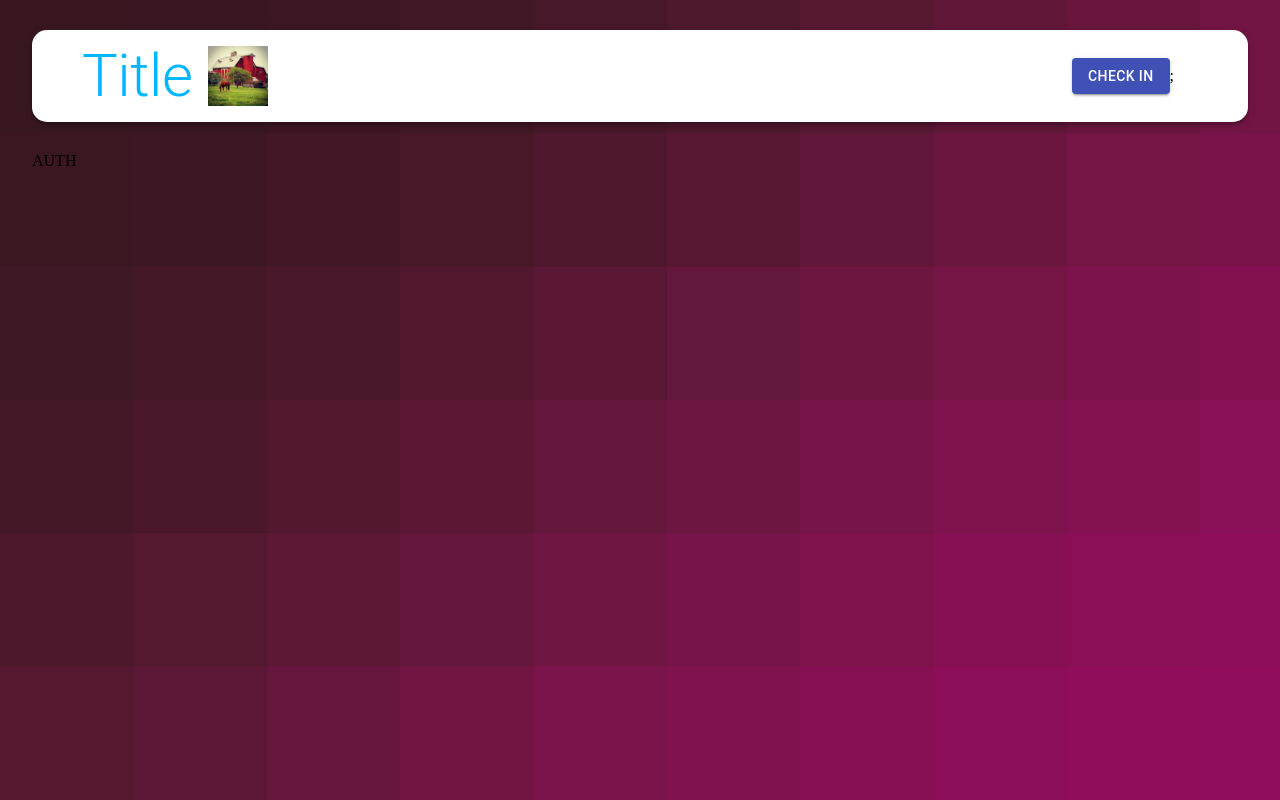
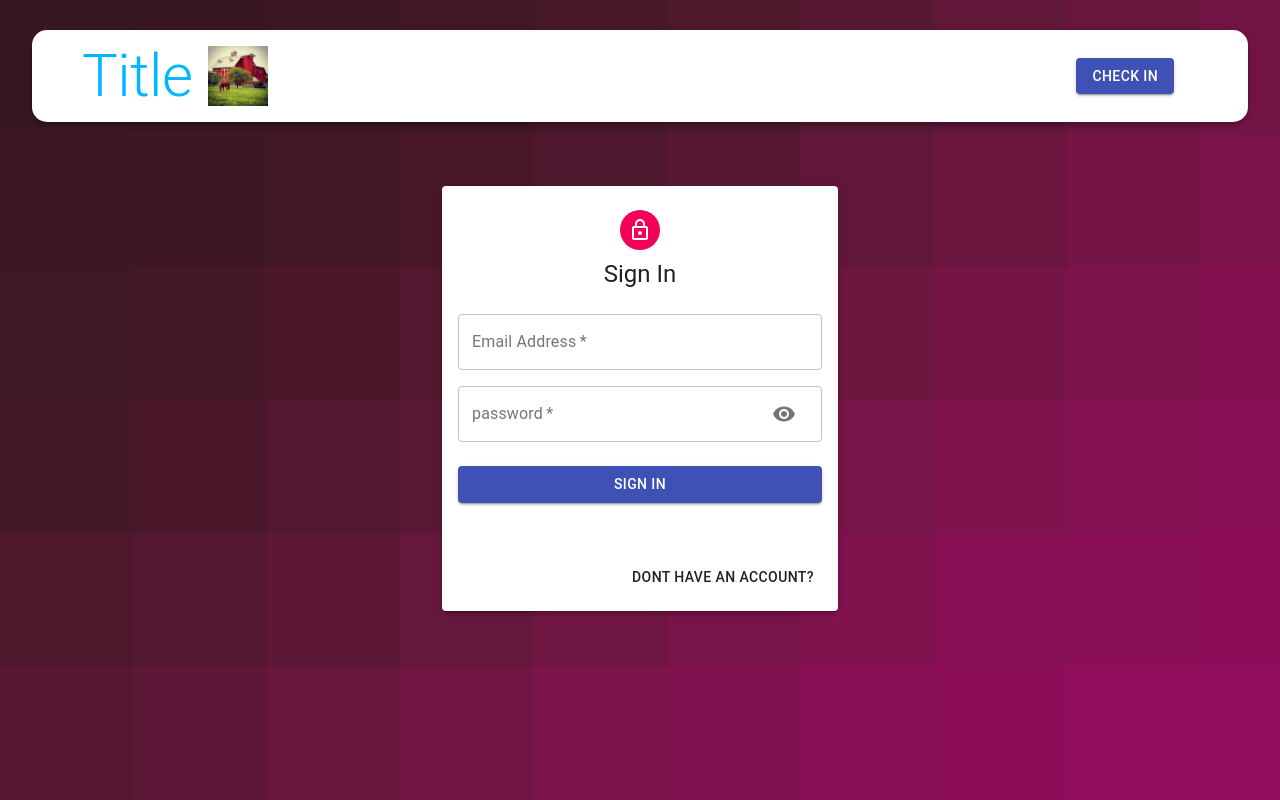
Before and after one commit to TAFlowersIII/NostalgicVIdeoPasture, a React (Create React App) app in the folder client/: page /auth in a window 1280 px wide. Built offline with nearby package versions, Linux system fonts and the light colour scheme.

Commit message:
successfully created login for components/Auth.js, including Google login

```diff
--- a/client/package.json
+++ b/client/package.json
@@ -7,10 +7,13 @@
     "@material-ui/core": "^4.12.4",
     "@material-ui/icons": "^4.9.1",
     "@material-ui/lab": "^4.0.0-alpha.58",
+    "@react-oauth/google": "^0.6.1",
     "@testing-library/jest-dom": "^4.2.4",
     "@testing-library/react": "^9.3.2",
     "@testing-library/user-event": "^7.1.2",
     "axios": "^0.19.2",
+    "dotenv": "^16.0.3",
+    "jsonwebtoken": "^9.0.0",
     "jwt-decode": "^3.1.2",
     "material-ui-chip-input": "^1.1.0",
     "moment": "^2.27.0",
--- a/client/src/App.js
+++ b/client/src/App.js
@@ -5,9 +5,13 @@ import { BrowserRouter, Switch, Route } from 'react-router-dom';
 import Navbar from './components/Navbar/Navbar.js';
 import Home from './components/Home/Home.js';
 import Auth from './components/Auth/Auth.js';
+import { GoogleOAuthProvider } from '@react-oauth/google';
 
+import dotenv from 'dotenv';
+dotenv.config();
 
 const App = () => (
+     <GoogleOAuthProvider clientId='118715344793-lnu3ejuokk1cuclmmckacifng783c2q6.apps.googleusercontent.com'>
      <BrowserRouter>
           <Container maxWidth='lg'>
                <Navbar />
@@ -17,6 +21,7 @@ const App = () => (
                </Switch>
           </Container>
      </BrowserRouter>
+     </GoogleOAuthProvider>
      );
 
 export default App;
--- a/client/src/components/Auth/Auth.js
+++ b/client/src/components/Auth/Auth.js
@@ -1,13 +1,104 @@
-import React from 'react';
+import React, {useState } from 'react';
+import { Avatar, Button, Paper, Grid, Typography, Container } from '@material-ui/core';
+import { useHistory } from 'react-router-dom';
+import { useDispatch } from 'react-redux';
+import jwt_decode from 'jwt-decode';
+import { GoogleLogin } from '@react-oauth/google';
+
+import Icon from './icon.js';
+import LockOutlinedIcon from '@material-ui/icons/LockOutlined';
+
+import useStyles from './styles.js';
+import Input from './Input.js';
 
 const Auth = () => {
+     const classes = useStyles();
+     const [showPassword, setShowPassword] = useState(false);
+     const [isSignUp, setIsSignUp] = useState(false);
+     const dispatch = useDispatch();
+     const history = useHistory();
+     const handleShowPassword = () => setShowPassword((prevShowPassword) => !prevShowPassword);
+     const handleSubmit = () => {
 
-     const state = null;
+     }
+     const handleChange = () => {
+
+     }
+     const switchMode = () => {
+          setIsSignUp((prevIsSignUp) => !prevIsSignUp);
+          handleShowPassword(false);
+     };
+
+     const googleSuccess = async (res) => {
+          console.log(res);
+          const result = jwt_decode(res?.credential);
+          console.log(result);
+
+          try {
+               dispatch({ type: 'AUTH', data: {result}});
+               history.push('/');
+          } catch (error) {
+               console.log(error);
+          }
+     }
+
+     const googleFailure = (error) => {
+          console.log('Google Sign In request returned an error. Try again');
+          console.log(error);
+     }
 
      return (
-          <div>
-               AUTH
-          </div>
+          <Container component="main" maxWidth="xs">
+               <Paper className={classes.paper} elevation={3}>
+                    <Avatar className={classes.avatar}>
+                         <LockOutlinedIcon />
+                    </Avatar>
+                    <Typography variant="h5">{isSignUp ? 'Sign Up' : 'Sign In'}</Typography>
+                    <form className={classes.form} onSubmit={handleSubmit}>
+                         <Grid container spacing={2}>
+                              {
+                                   isSignUp && (
+                                        <>
+                                                  <Input name="firstName" label="firstName" handleChange={handleChange} autoFocus half />
+                                                  <Input name="firstName" label="firstName" handleChange={handleChange} half />
+                                        </>
+                                   )}
+                                   <Input name="email" label="Email Address" handleChange={handleChange}  type="email"/>
+                                   <Input name="password" label='password' handleChange={handleChange} type={showPassword ? 'text' : 'password'} handleShowPassword={handleShowPassword} />
+                                   { isSignUp && <Input name='confirmPassword' label='Repeat Password' handleChange={handleChange} type='password' />}
+                         </Grid>
+                         <Button type='submit' fullWidth variant='contained' color='primary' className={ classes.submit }>
+                              { isSignUp ? 'Sign Up' : 'Sign In' }
+                         </Button>
+                         <GoogleLogin
+                              // clientId="118715344793-lnu3ejuokk1cuclmmckacifng783c2q6.apps.googleusercontent.com"
+                              render={(renderProps) => (
+                                   <Button
+                                        className={classes.googleButton}
+                                        color='primary'
+                                        fullWidth
+                                        onClick={renderProps.onClick}
+                                        disabled={renderProps.disabled}
+                                        startIcon={ <Icon /> }
+                                        variant='contained'
+                                        >
+                                             Sign In With Google
+                                        </Button>
+                              )}
+                              onSuccess={googleSuccess}
+                              onFailure={googleFailure}
+                              cookiePolicy='single_host_origin'
+                         />
+                         <Grid container justifyContent='flex-end'>
+                              <Grid item>
+                                   <Button onClick={switchMode}>
+                                        { isSignUp ? 'Already have account? Sign in' : 'Dont have an account?' }
+                                   </Button>
+                              </Grid>
+                         </Grid>
+                    </form>
+               </Paper>
+          </Container>
           );
 
 }
--- /dev/null
+++ b/client/src/components/Auth/Input.js
@@ -0,0 +1,31 @@
+import React from 'react';
+import { TextField, Grid, InputAdornment, IconButton } from '@material-ui/core';
+
+import Visibility from '@material-ui/icons/Visibility';
+import VisibilityOff from '@material-ui/icons/VisibilityOff';
+
+const Input = ({ half, name, handleChange, label, autoFocus, type, handleShowPassword }) => (
+    <Grid item xs={12} sm={half ? 6 : 12}>
+          <TextField
+               name={name}
+               onChange={handleChange}
+               variant="outlined"
+               required
+               fullWidth
+               label={label}
+               autoFocus={autoFocus}
+               type={type}
+               InputProps={name === 'password' ? {
+                    endAdornment: (
+                         <InputAdornment position="end">
+                              <IconButton onClick={handleShowPassword}>
+                                   {type === 'password' ? <Visibility /> : <VisibilityOff />}
+                              </IconButton>
+                         </InputAdornment>
+                    ),
+               } : null }
+          />
+    </Grid>
+  )
+
+export default Input;
--- /dev/null
+++ b/client/src/components/Auth/icon.js
@@ -0,0 +1,12 @@
+import React from 'react';
+
+const icon = () => (
+  <svg style={{ width: '20px', height: '20px' }} viewBox="0 0 24 24">
+    <path
+      fill="currentColor"
+      d="M21.35,11.1H12.18V13.83H18.69C18.36,17.64 15.19,19.27 12.19,19.27C8.36,19.27 5,16.25 5,12C5,7.9 8.2,4.73 12.2,4.73C15.29,4.73 17.1,6.7 17.1,6.7L19,4.72C19,4.72 16.56,2 12.1,2C6.42,2 2.03,6.8 2.03,12C2.03,17.05 6.16,22 12.25,22C17.6,22 21.5,18.33 21.5,12.91C21.5,11.76 21.35,11.1 21.35,11.1V11.1Z"
+    />
+  </svg>
+);
+
+export default icon;
--- a/client/src/components/Auth/styles.js
+++ b/client/src/components/Auth/styles.js
@@ -0,0 +1,30 @@
+import { makeStyles } from '@material-ui/core/styles';
+
+export default makeStyles((theme) => ({
+  paper: {
+    marginTop: theme.spacing(8),
+    display: 'flex',
+    flexDirection: 'column',
+    alignItems: 'center',
+    padding: theme.spacing(2),
+  },
+  root: {
+    '& .MuiTextField-root': {
+      margin: theme.spacing(1),
+    },
+  },
+  avatar: {
+    margin: theme.spacing(1),
+    backgroundColor: theme.palette.secondary.main,
+  },
+  form: {
+    width: '100%', // Fix IE 11 issue.
+    marginTop: theme.spacing(3),
+  },
+  submit: {
+    margin: theme.spacing(3, 0, 2),
+  },
+  googleButton: {
+    marginBottom: theme.spacing(2),
+  },
+}));
--- a/client/src/components/Navbar/Navbar.js
+++ b/client/src/components/Navbar/Navbar.js
@@ -1,14 +1,27 @@
-import React from 'react';
-import { Link } from 'react-router-dom';
+import React, {useState, useEffect } from 'react';
+import { Link, useHistory } from 'react-router-dom';
 import { AppBar, Avatar, Button, Toolbar, Typography } from '@material-ui/core';
-
+import { useDispatch } from 'react-redux';
 import useStyles from './styles.js';
 import NostalgicVideoPasture from '../../images/nostalgicvideopasture.jpg'
 
 const Navbar = () => {
 
      const classes = useStyles();
-     const user = null;
+     const [user, setUser] = useState(JSON.parse(localStorage.getItem('profile')));
+     const dispatch = useDispatch();
+     const history = useHistory();
+
+     const logout = () => {
+          dispatch({ type: 'LOGOUT' });
+          history.push('/');
+     }
+
+     useEffect(() => {
+          const token = user?.token;
+          //check for jwt later
+          setUser(JSON.parse(localStorage.getItem('profile')));
+     }, [])
 
      return(
      <AppBar className={classes.appBar} position="static" color="inherit">
@@ -22,12 +35,12 @@ const Navbar = () => {
                     <div className={classes.profile}>
                          <Avatar className={classes.purple} alt={user.result.name} src={user.result.imageUrl}>{user.result.name.charAt(0)}</Avatar>
                          <Typography className={classes.userName} variant="h6">{user.result.name}</Typography>
-                         <Button variant="contained" className={classes.logout} color="secondary">Logout</Button>
+                         <Button variant="contained" className={classes.logout} color="secondary" onClick={logout}>Logout</Button>
                     </div>
 
                ) : (
                     <Button component={Link} to="/auth" variant="contained" color="primary">Check In</Button>
-               )};
+               )}
           </Toolbar>
       </AppBar>
 
--- a/client/src/constants/actiontypes.js
+++ b/client/src/constants/actiontypes.js
@@ -2,3 +2,6 @@ export const CREATE = 'CREATE';
 export const UPDATE = 'UPDATE';
 export const DELETE = 'DELETE';
 export const FETCH_ALL = 'FETCH_ALL';
+
+export const AUTH = 'AUTH';
+export const LOGOUT = 'LOGOUT';
--- /dev/null
+++ b/client/src/reducers/auth.js
@@ -0,0 +1,14 @@
+import {AUTH, LOGOUT }from '../constants/actiontypes.js'
+
+const authReducer = (state = { authData: null }, action) => {
+     switch (action.type) {
+          case AUTH:
+               localStorage.setItem('profile', JSON.stringify({ ...action?.data }));
+               return { ...state, authData: action?.data };
+
+          default:
+               return state;
+     }
+};
+
+export default authReducer;
--- a/client/src/reducers/index.js
+++ b/client/src/reducers/index.js
@@ -1,5 +1,6 @@
 import { combineReducers } from "redux";
 
-import posts from './posts'
+import posts from './posts.js'
+import auth from "./auth.js";
 
-export default combineReducers({ posts });
+export default combineReducers({ posts, auth });
```
Also changed, not shown: 2 other files (tests, documents, lock files or other folders).
